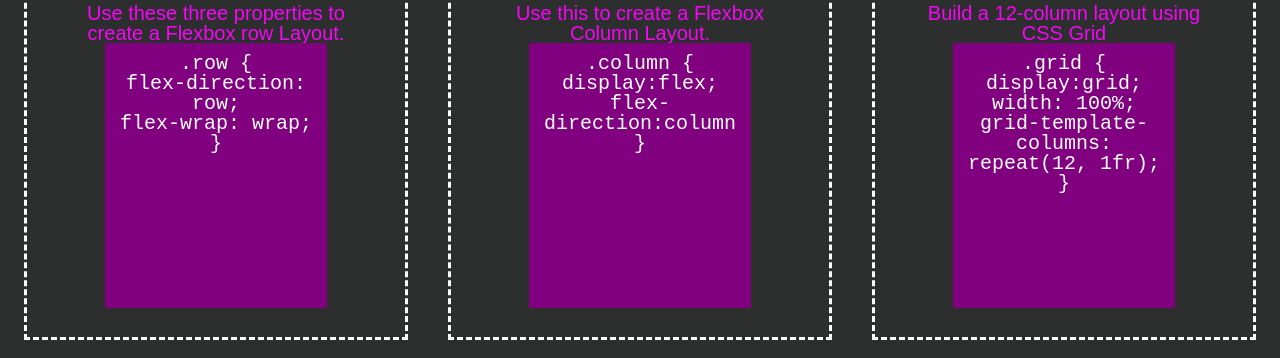
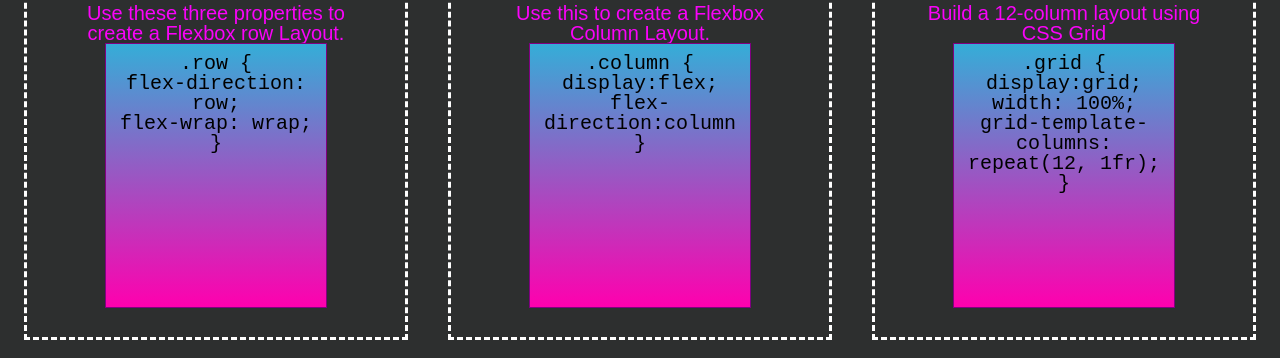
Before and after one commit to kboyd2002/mini-project-2, a plain HTML site: page index.html in a window 1280 px wide. Shown: the part 200-558 px from the top of the page. Drawn offline with Linux system fonts and the light colour scheme.

Commit message:
added linear gradients

```diff
--- a/assets/css/style.css
+++ b/assets/css/style.css
@@ -82,11 +82,16 @@
     width: 80%;
     height: 90%;
     background-color: #800080;
-    color: white;
+    color: rgb(0, 0, 0);
     border: 1px solid purple;
     font-family: monospace;
     text-align: center;
     font-size: 20px;
+    background-image: linear-gradient(
+        rgba(19, 251, 255, 0.69) 0%,
+        rgb(255, 0, 174) 100%
+      );
+    }
   }
 
   .code-card .card-header {
```
